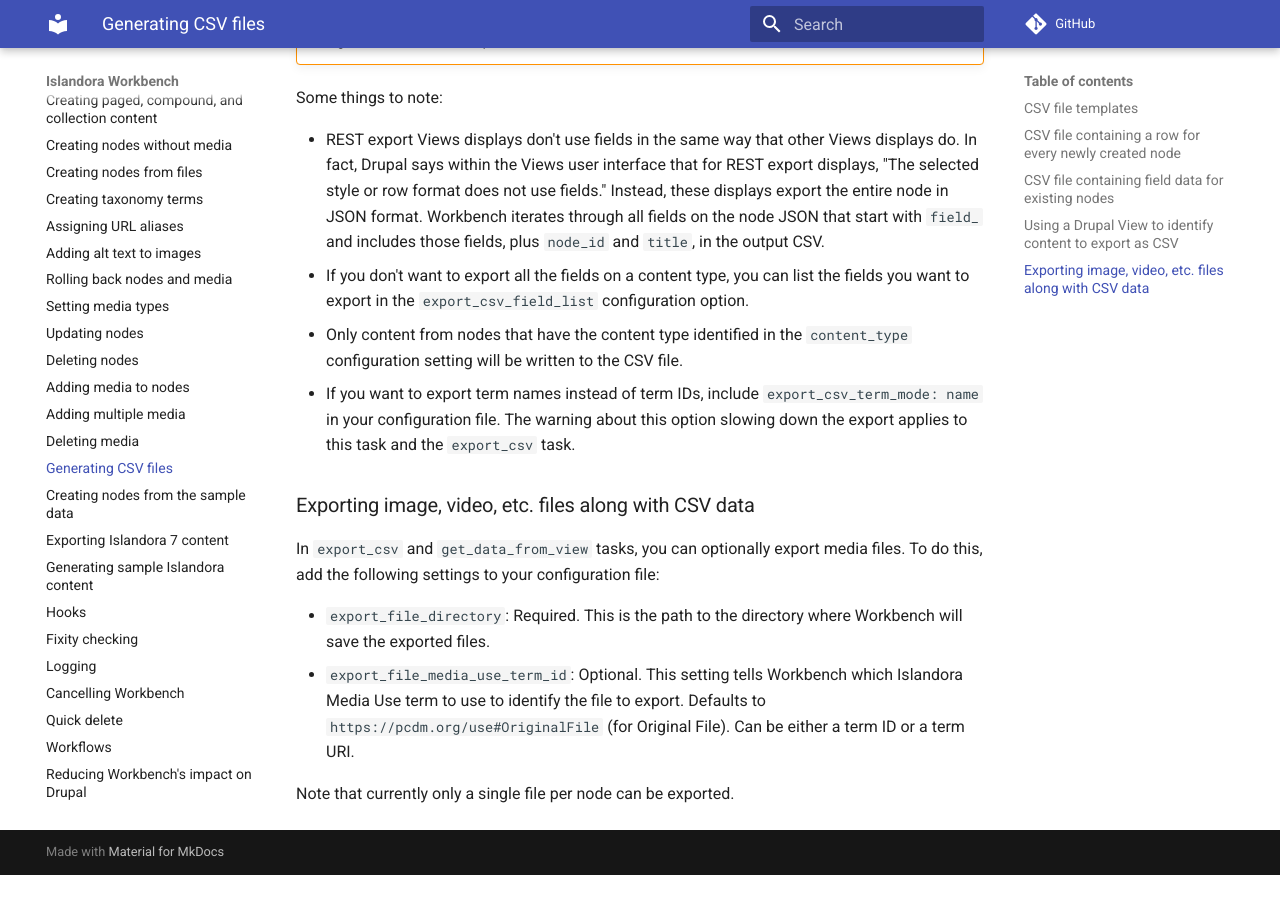
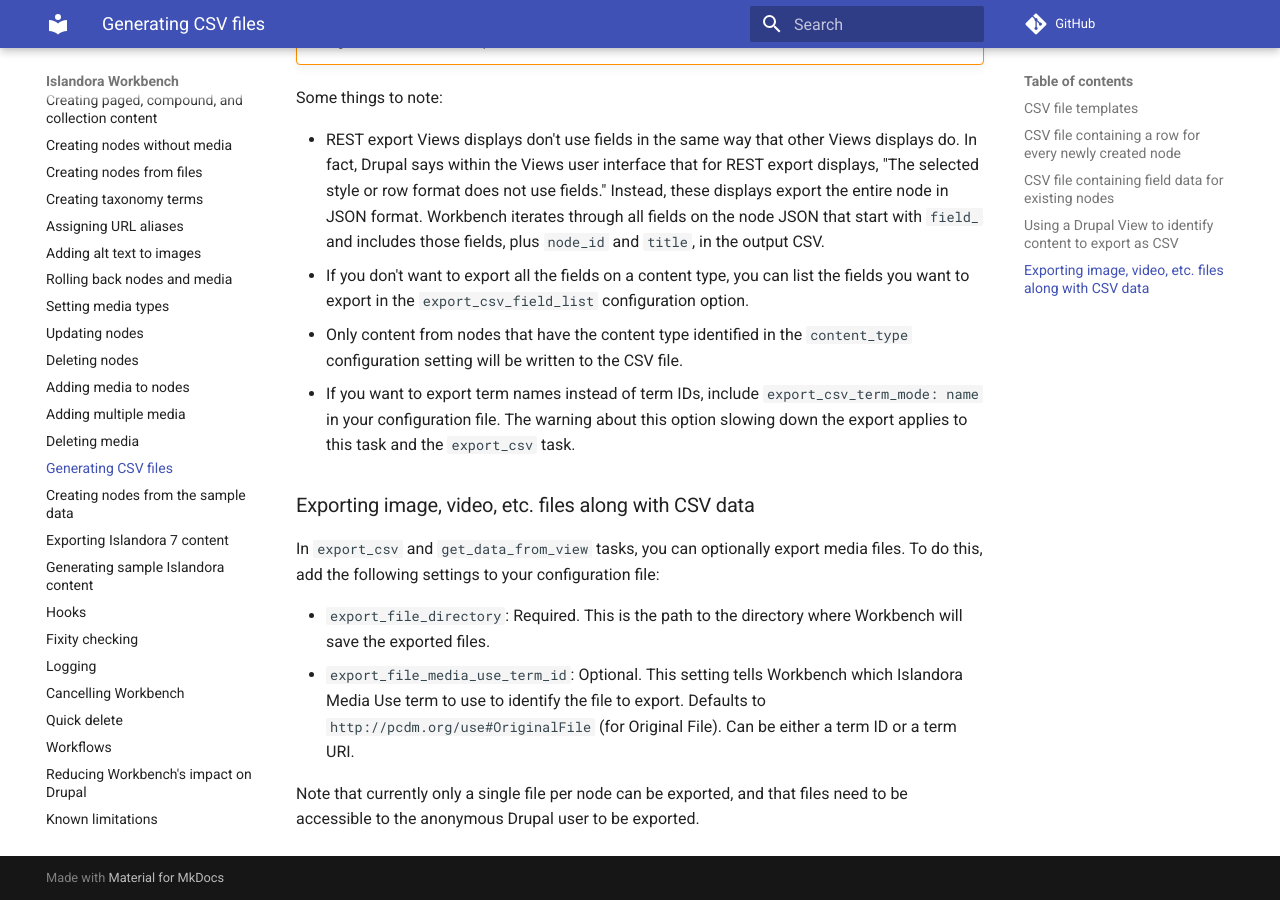
Before and after one commit to mjordan/islandora_workbench_docs, an MkDocs documentation site: the page built from docs/generating_csv_files.md, in a window 1280 px wide and 900 px high, scrolled down 5292 px. Built offline with MkDocs 1.6.1 and Material for MkDocs 9.7.7, drawn with Linux system fonts in a browser that asks for light colours; comment, search, counter and statistics services are not loaded; before the commit the page ends 6167 px from its top, so only the background shows below that.

Commit message:
Updates to Generating CSV Files and Configuration docs.

```diff
--- a/docs/generating_csv_files.md
+++ b/docs/generating_csv_files.md
@@ -146,6 +146,6 @@
 In `export_csv` and `get_data_from_view` tasks, you can optionally export media files. To do this, add the following settings to your configuration file:
 
 * `export_file_directory`: Required. This is the path to the directory where Workbench will save the exported files.
-* `export_file_media_use_term_id`: Optional. This setting tells Workbench which Islandora Media Use term to use to identify the file to export. Defaults to `https://pcdm.org/use#OriginalFile` (for Original File). Can be either a term ID or a term URI.
+* `export_file_media_use_term_id`: Optional. This setting tells Workbench which Islandora Media Use term to use to identify the file to export. Defaults to `http://pcdm.org/use#OriginalFile` (for Original File). Can be either a term ID or a term URI.
 
-Note that currently only a single file per node can be exported.
+Note that currently only a single file per node can be exported, and that files need to be accessible to the anonymous Drupal user to be exported.
```
Also changed, not shown: docs/changelog.md (+1 -0 lines), docs/configuration.md (+1 -1 lines).
